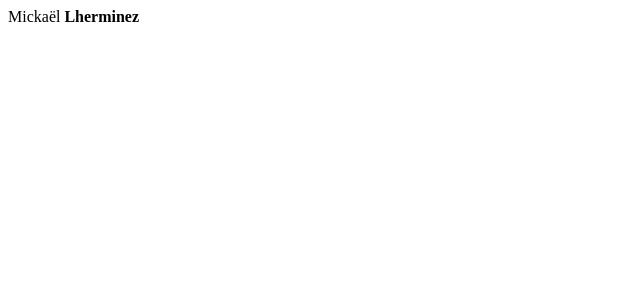
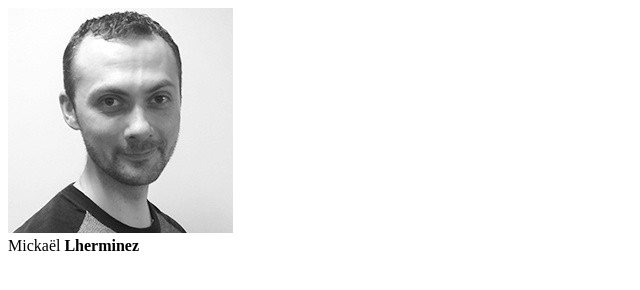
Before and after one commit to mickaellherminez/F-vue-day1-pt1, a website: page index.html in a window 1280 px wide. Shown: the whole page, without its empty margins (0-640 px from the left). Drawn offline with nearby package versions, Linux system fonts and the light colour scheme.

Commit message:
ADD: 2.3. Utiliser les liaisons d'attribut

```diff
--- a/index.html
+++ b/index.html
@@ -11,7 +11,9 @@
     <link rel="stylesheet" href="assets/style.css">
 </head>
 <body id="app">
-
+    <div>
+        <img v-bind:src="image">
+    </div>
     <span>{{firstName}} <strong>{{name}}</strong></span>
 
     <!-- JS -->
--- a/main.js
+++ b/main.js
@@ -2,7 +2,8 @@ const app = Vue.createApp({
     data() {
         return {
             name: "Lherminez",
-            firstName: "Mickaël"
+            firstName: "Mickaël",
+            image: "assets/images/moi.jpeg"
         }
     },
 })
```
Also changed, not shown: README.md.
